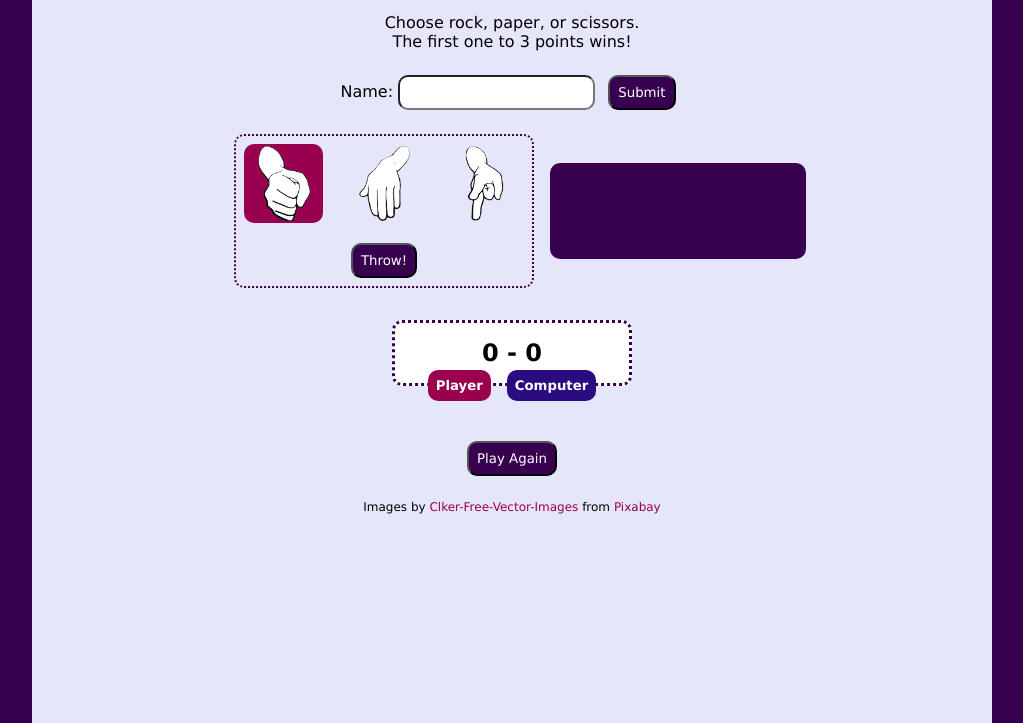
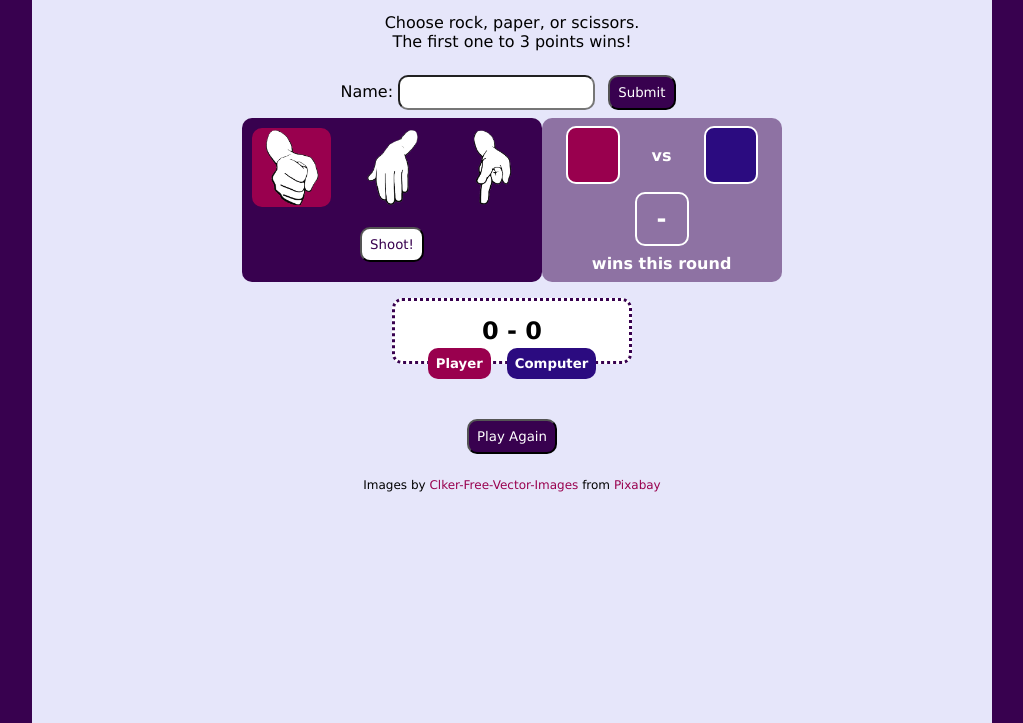
Before and after one commit to eliseweir/WebProgrammingRockPaperScissors, a plain HTML site: page index.html in a window 1280 px wide. Both pictures are taken after a click on the button "Play Again". Shown: the part 77-800 px from the top of the page, without its empty margins (128-1151 px from the left). Drawn offline with Linux system fonts and the light colour scheme.

Commit message:
Add visual round winner functionality

```diff
--- a/index.html
+++ b/index.html
@@ -4,7 +4,7 @@
     <link rel="stylesheet" href="./styles.css">
     <meta charset="UTF-8">
     <meta name="viewport" content="width=device-width, initial-scale=1.0">
-    <title>Document</title>
+    <title>Rock Paper Scissors</title>
 </head>
 <body>
     <div id="main">
@@ -45,15 +45,28 @@
                             <img src="./images/scissors.png" alt="">
                         </label>
                         <br>
-                        <input class="button" id="throw" type="submit" value="Throw!">
+                        <input class="button" id="shoot" type="submit" value="Shoot!">
                     </form>
                 </div>
 
                 <div id="roundResults">
-                    <p class="results"></p>
-                    <p class="results"></p>
-                    <p class="results"></p>
+                    <div id="versus">
+                        <div class="vs" id="vs-person">
+                            <img src="./images/clear.png" alt="">
+                        </div>
+                        <h4>vs</h4>
+                        <div class="vs" id="vs-computer">
+                            <img src="./images/clear.png" alt="">
+                        </div>
+                    </div>
+                    <div id="winner-box">
+                        <div id="vs-winner">
+                            <h1>-</h1>
+                        </div>
+                        <h4>wins this round</h4>
+                    </div>
                 </div>
+
             </section>
 
             <section id="leaderBoard">
--- a/javascript.js
+++ b/javascript.js
@@ -50,6 +50,18 @@ function numberToRPS(number) {
     }
 }
 
+function numberToImage(number) {
+    if (number == 0) {
+        return "./images/rock.png";
+    } else if (number == 1) {
+        return "./images/paper.png";
+    } else if (number == 2) {
+        return "./images/scissors.png";
+    } else {
+        return "./images/clear.png";
+    }
+}
+
 function numberToWinner(number, name) {
     if (number == 0) {
         return "You tied this round.";
@@ -63,14 +75,24 @@ function numberToWinner(number, name) {
 }
 
 function displayResults(player, comp, winner) {
-    let username = document.getElementById("name").value;
-    if (username == "") {
-        username = "Player";
+    let playerImage = document.querySelector("#vs-person img");
+    playerImage.src = numberToImage(player);
+
+    let compImage = document.querySelector("#vs-computer img");
+    compImage.src = numberToImage(comp);
+
+    let winnerColor = document.querySelector("#vs-winner");
+    let winnerText = document.querySelector("#vs-winner h1");
+    if (winner == 1) {
+        winnerColor.style.backgroundColor = "#99004E";
+        winnerText.textContent = "P";
+    } else if (winner == 2) {
+        winnerColor.style.backgroundColor = "#2B0B80";
+        winnerText.textContent = "C";
+    } else {
+        winnerColor.style.backgroundColor = "rgba(56, 1, 79, 0)";
+        winnerText.textContent = "-";
     }
-    let scoreText = document.querySelectorAll(".results");
-    scoreText[0].textContent = `${username} throws ${numberToRPS(player)}.`;
-    scoreText[1].textContent = `Computer throws ${numberToRPS(comp)}.`;
-    scoreText[2].textContent = numberToWinner(winner, username);
 }
 
 function displayWinner(name) {
@@ -83,14 +105,15 @@ function displayWinner(name) {
 }
 
 function resetGame(event) {
-    // put throw button back
-    document.getElementById("throw").style.display = "initial";
+    // put shoot button back
+    document.getElementById("shoot").style.display = "initial";
 
-    // reset results box
-    let results = document.querySelectorAll(".results");
-    for (let i = 0; i < 3; i++) {
-        results[i].textContent = "";
-    }
+    // reset game display
+    document.querySelector("#vs-person img").src = "./images/clear.png";
+    document.querySelector("#vs-computer img").src = "./images/clear.png";
+
+    // reset round winner color
+    document.getElementById("vs-winner").style.backgroundColor = "rgba(56, 1, 79, 0)";
 
     // reset leaderboard
     playerScore = 0;
@@ -124,9 +147,9 @@ function compete(event) {
         displayWinner(username);
     } else if (compScore >= 3) displayWinner("Computer");
 
-    // if a player has won, disable "throw" button
+    // if a player has won, disable "shoot" button
     if (playerScore >= 3 || compScore >= 3) {
-        document.getElementById("throw").style.display = "none";
+        document.getElementById("shoot").style.display = "none";
     }
 }
 
--- a/styles.css
+++ b/styles.css
@@ -3,6 +3,7 @@
     --player: #99004E;
     --comp: #2B0B80;
     --background: lavender;
+    --midground: rgba(56, 1, 79, 0.5);
 }
 
 * {
@@ -35,8 +36,6 @@ header {
     padding: 1rem;
 }
 
-#nameSection {
-}
 
 #name {
     text-align: left;
@@ -56,22 +55,28 @@ header {
 #game {
     display: flex;
     justify-content: center;
-    align-items: center;
+    align-items: top;
     flex-wrap: wrap;
 }
 
 #options {
     display: inline-flex;
+    background-color: var(--main);
     border: 2px dotted var(--main);
     border-radius: 10px;
-    margin: 1rem;
     justify-content: center;
+    height: 10rem;
 }
 
 #options img {
     width: 100%;
     max-width: 75px;
     margin: 0.5rem;
+}
+
+#shoot {
+    background-color: white;
+    color: var(--main);
 }
 
 .rps{
@@ -90,14 +95,49 @@ label>img {
 }
 
 #roundResults {
-    background-color: var(--main);
+    background-color: var(--midground);
     color: white;
     border-radius: 10px;
-    padding: 1rem;
+    padding: 0.5rem;
     display: inline-block;
-    min-height: 4rem;
     min-width: 14rem;
 }
+
+#roundResults img {
+    width: 50px;
+}
+
+#versus {
+    display: flex;
+    justify-content: space-around;
+    align-items: center;
+}
+
+.vs {
+    border: 2px solid white;
+    border-radius: 10px;
+}
+
+#vs-person {
+    background-color: var(--player);
+}
+
+#vs-computer {
+    background-color: var(--comp);
+}
+
+#vs-winner {
+    display: flex;
+    justify-content: center;
+    align-items: center;
+    margin: 0.5rem auto;
+    height: 50px;
+    width: 50px;
+    background-color: rgba(56, 1, 79, 0);
+    border: 2px solid white;
+    border-radius: 10px;
+}
+
 
 #leaderBoard {
     margin: 0 auto;
```
